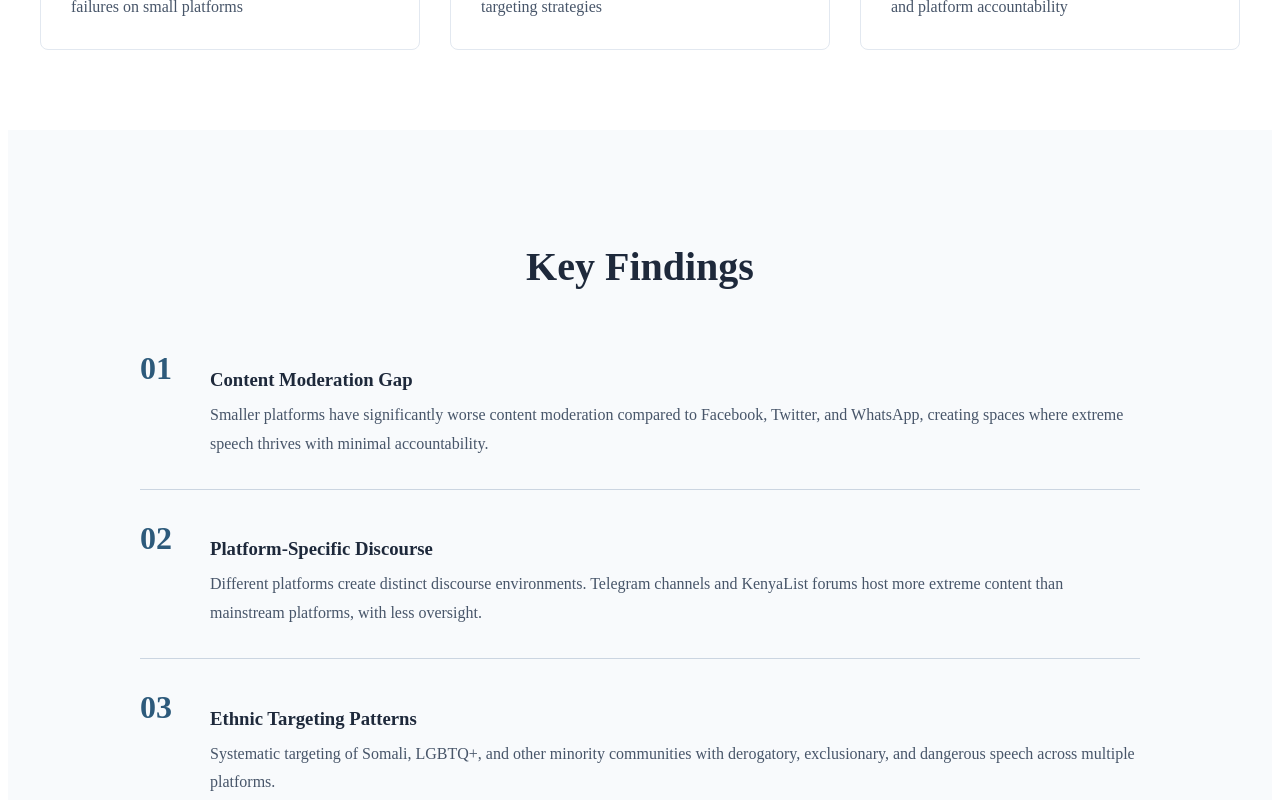
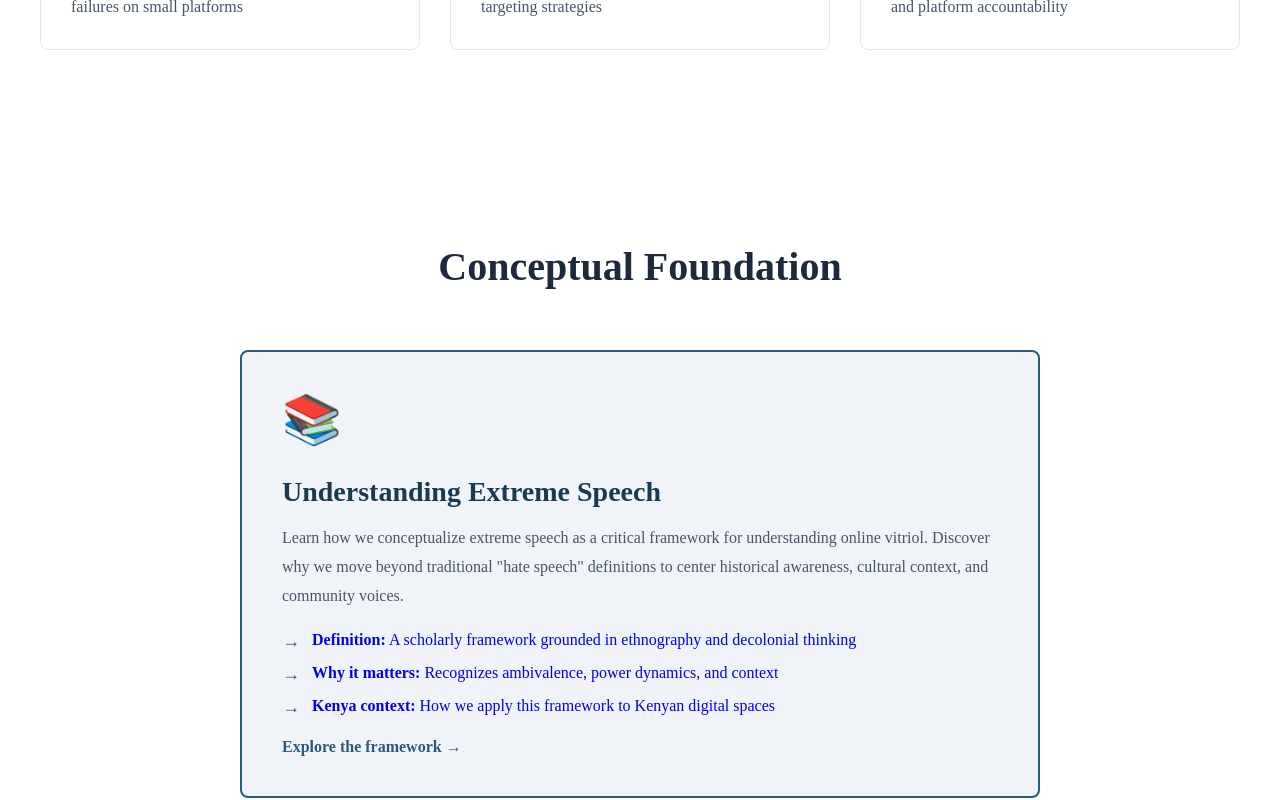
Before and after one commit to JobMwaura/KESL-NEXT, a Next.js app: page / in a window 1280 px wide. Shown: the part 1900-2700 px from the top of the page. Built offline with nearby package versions, Linux system fonts and the light colour scheme; no server answers; the database is empty.

Commit message:
feat: add Understanding Extreme Speech card to homepage

```diff
--- a/app/page.js
+++ b/app/page.js
@@ -177,6 +177,60 @@ export default function Home() {
               title="Rights Protection"
               description="Generate evidence for digital rights advocacy and platform accountability"
             />
+          </div>
+        </section>
+
+        {/* Understanding Extreme Speech Section */}
+        <section style={{ padding: '80px 20px', maxWidth: '1200px', margin: '0 auto' }}>
+          <h2 style={{ textAlign: 'center', fontSize: '40px', marginBottom: '60px', color: '#1e293b' }}>
+            Conceptual Foundation
+          </h2>
+          <div style={{ maxWidth: '800px', margin: '0 auto' }}>
+            <a href="/understanding-extreme-speech" style={{ textDecoration: 'none' }}>
+              <div style={{
+                border: '2px solid #2d5a7b',
+                borderRadius: '8px',
+                padding: '40px',
+                backgroundColor: '#f0f4f8',
+                transition: 'all 0.3s ease',
+                cursor: 'pointer'
+              }}
+              onMouseEnter={(e) => {
+                e.currentTarget.style.boxShadow = '0 15px 40px rgba(45, 90, 123, 0.2)';
+                e.currentTarget.style.transform = 'translateY(-5px)';
+                e.currentTarget.style.borderColor = '#1a3a52';
+              }}
+              onMouseLeave={(e) => {
+                e.currentTarget.style.boxShadow = 'none';
+                e.currentTarget.style.transform = 'translateY(0)';
+                e.currentTarget.style.borderColor = '#2d5a7b';
+              }}>
+                <div style={{ fontSize: '48px', marginBottom: '20px' }}>📚</div>
+                <h3 style={{ fontSize: '28px', color: '#1a3a52', marginBottom: '15px' }}>
+                  Understanding Extreme Speech
+                </h3>
+                <p style={{ color: '#475569', lineHeight: '1.8', marginBottom: '20px', fontSize: '16px' }}>
+                  Learn how we conceptualize extreme speech as a critical framework for understanding online vitriol. Discover why we move beyond traditional "hate speech" definitions to center historical awareness, cultural context, and community voices.
+                </p>
+                <div style={{ display: 'flex', flexDirection: 'column', gap: '12px', marginBottom: '20px' }}>
+                  <div style={{ display: 'flex', gap: '12px' }}>
+                    <span style={{ color: '#2d5a7b', fontWeight: 'bold', fontSize: '18px' }}>→</span>
+                    <div><strong>Definition:</strong> A scholarly framework grounded in ethnography and decolonial thinking</div>
+                  </div>
+                  <div style={{ display: 'flex', gap: '12px' }}>
+                    <span style={{ color: '#2d5a7b', fontWeight: 'bold', fontSize: '18px' }}>→</span>
+                    <div><strong>Why it matters:</strong> Recognizes ambivalence, power dynamics, and context</div>
+                  </div>
+                  <div style={{ display: 'flex', gap: '12px' }}>
+                    <span style={{ color: '#2d5a7b', fontWeight: 'bold', fontSize: '18px' }}>→</span>
+                    <div><strong>Kenya context:</strong> How we apply this framework to Kenyan digital spaces</div>
+                  </div>
+                </div>
+                <p style={{ color: '#2d5a7b', fontWeight: 'bold', fontSize: '16px', margin: 0 }}>
+                  Explore the framework →
+                </p>
+              </div>
+            </a>
           </div>
         </section>
 
```
